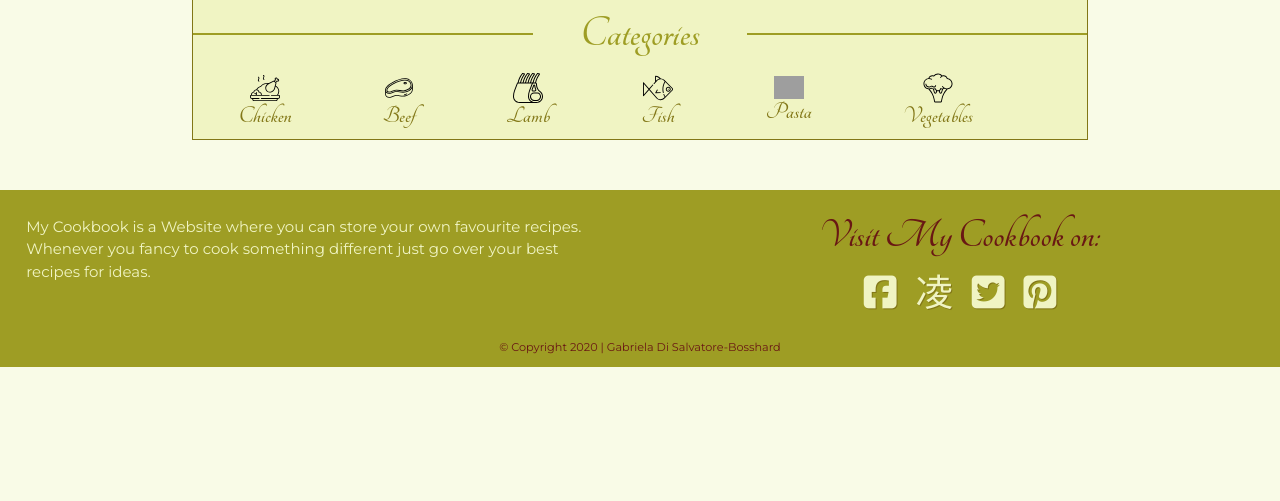
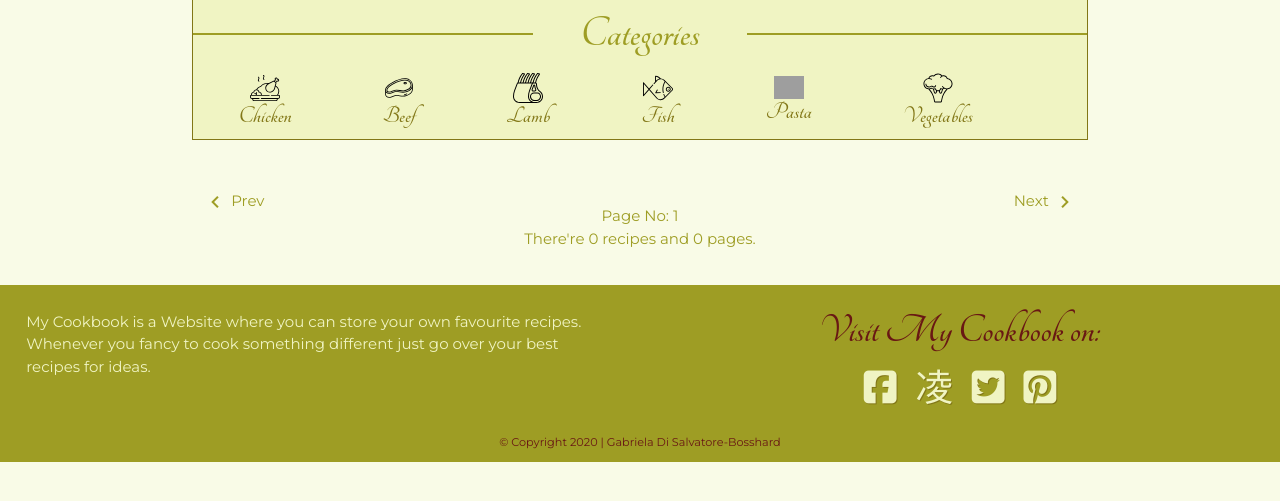
Before and after one commit to 2tracks/DCDMilestone_Project-Cookbook, a Flask app: page / in a window 1280 px wide. Shown: the part 165-666 px from the top of the page. Run offline with Flask 2, Linux system fonts and the light colour scheme; data that the repository does not hold is empty; some libraries are stand-ins or nearby versions; grey boxes are pictures that could not be loaded.

Commit message:
Added pagination for index page and style for material-icons

```diff
--- a/app.py
+++ b/app.py
@@ -1,4 +1,4 @@
-import os
+import os, math
 from flask import Flask, render_template, redirect, request, url_for
 from flask_pymongo import PyMongo
 from bson.objectid import ObjectId
@@ -17,22 +17,33 @@ app.config["MONGO_URI"] = os.getenv('MONGO_URI')
 mongo = PyMongo(app)
 
 
-
-
-
 @app.route('/')
 @app.route('/index')
-def index():
-    recipe_info = mongo.db.recipe_info.find().sort([("date", -1 )]).limit(6)
-    return render_template("index.html", recipe_info=recipe_info)
+@app.route('/index/<int:page>')
+def index(page=1):
+    recipes_db = mongo.db.recipe_info
+
+    recipe_all = recipes_db.find().sort([("date", -1)])
+    recipes_count = recipe_all.count()
+
+    limit = 6
+    offset = int((page)-1)*6
+
+    recipe_pages_total = math.ceil(recipes_count/limit)
+
+    recipe_page = recipe_all.sort([('_id', -1)]).skip(offset).limit(limit)
+
+    return render_template("index.html", recipe_all=recipe_all,
+                            page=page, recipe_page=recipe_page, recipes_count=recipes_count,
+                            recipe_pages_total=recipe_pages_total)
 
 
 @app.route('/search_categories/<get_category_name>')
 def search_categories(get_category_name):
-    category = mongo.db.recipe_info.find({'category_name': get_category_name })
-    return render_template('search_categories.html', category = category)
+    category = mongo.db.recipe_info.find({'category_name': get_category_name})
+    return render_template('search_categories.html', category=category)
 
 
 if __name__ == '__main__':
     app.run(host=os.environ.get('IP'),
-        port=int(os.environ.get("PORT")),debug=True)
+        port=int(os.environ.get("PORT")), debug=True)
--- a/static/css/style.css
+++ b/static/css/style.css
@@ -225,6 +225,16 @@ div.card-content{
     margin: 0.5rem;
 }
 
+/* Previous and Next button for all recipes (index)*/
+
+.pagination,
+.pagination a{
+    color: #9e9d24;
+}
+.material-icons{
+    vertical-align: middle;
+}
+
 /* Media queries */
 
 @media only screen and (min-width: 992px) {
--- a/templates/index.html
+++ b/templates/index.html
@@ -7,7 +7,7 @@
 {% block content %}
 
     <div class="row">
-        {% for recipe in recipe_info %}
+        {% for recipe in recipe_all %}
         <div class="col s12 m6 l4">
             <div class="card">
                 <div class="card-image">
@@ -59,4 +59,16 @@
     </div>
 
 
+   <div class="row s12 pagination">
+        <div class="col s4 m4 l4">
+            <a {% if page|int > 1 %} href="{{url_for('index', page=page|int -1)}}" {% endif %}><i class="material-icons">chevron_left</i> Prev </a>
+        </div>
+        <div class="col s4 m4 l4 center page-text" ><p>Page No: {{page}}<br> There're {{recipes_count}} recipes and {{recipe_pages_total}} pages.</p></div>
+        <div class="col s4 m4 l4 right-align">
+            <a {% if page|int != recipe_pages_total|int %} href="{{url_for('index', page=page|int +1)}}" {% endif %}> Next <i class="material-icons">chevron_right</i></a>
+        </div>
+
+    </div>
+
+
 {% endblock %}
```
